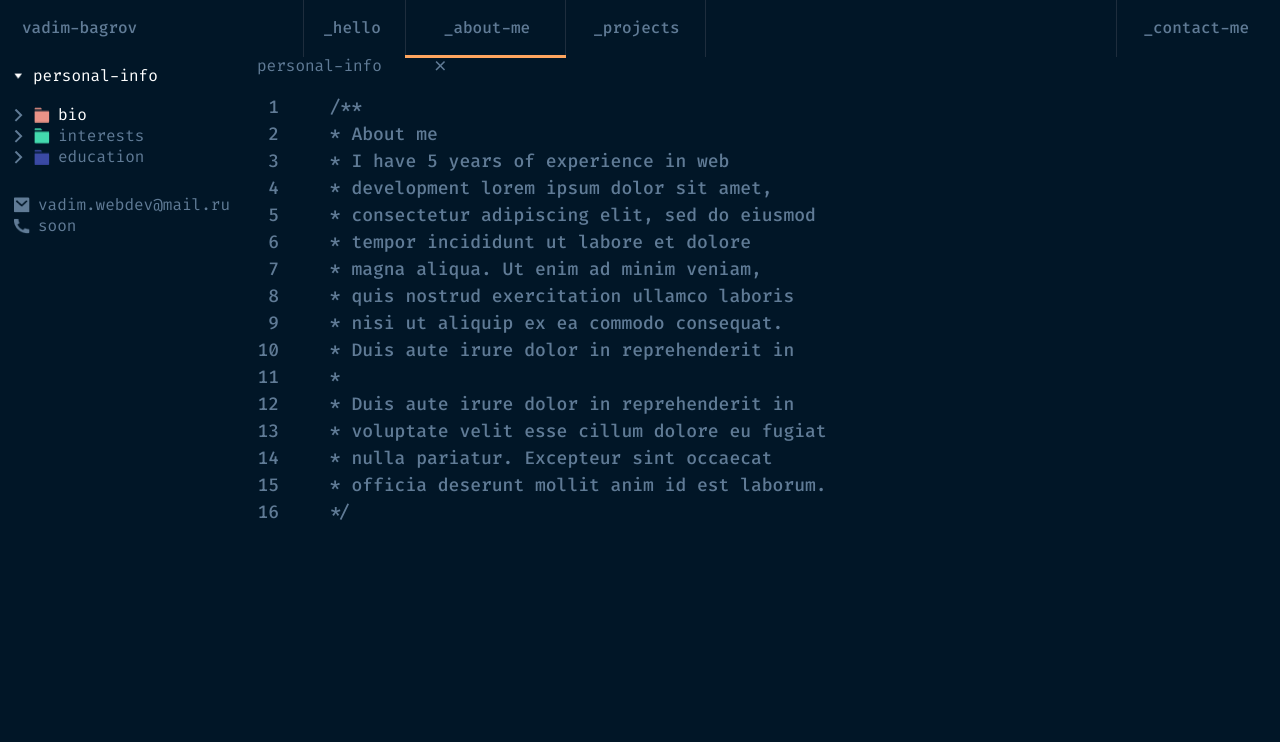
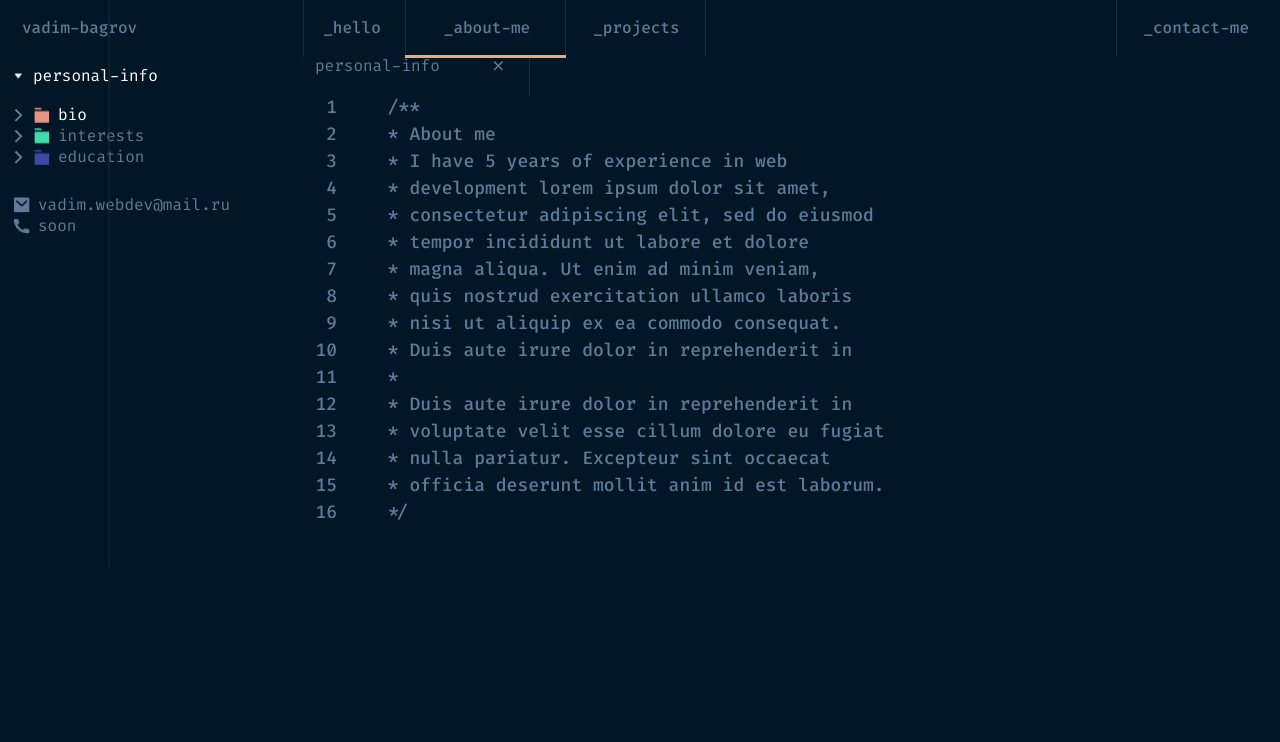
Before and after one commit to VadimBagrov/Portfolio, a plain HTML site: page src/about.html in a window 1280 px wide. Shown: the top 742 px of the page. Drawn offline with Linux system fonts and the light colour scheme.

Commit message:
about me page 80%

```diff
--- a/src/scss/style.scss
+++ b/src/scss/style.scss
@@ -212,7 +212,7 @@
 .main {
     &__leftside {
         margin-left: 14px;
-        width: 243px;
+        width: 301px;
     }
     &__personal-nav{
         padding-top: 10px;
@@ -236,6 +236,25 @@
         font-size: 16px;
         line-height: 21px;
         color: #FFFFFF;
+    }
+    &__personal-text::before {
+        content: "";
+        position: absolute;
+        left: 0;
+        bottom: 873px;
+        width: 100%;
+        height: 1px;
+        background: $line;
+    }
+    &__personal-text::after {
+        content: "";
+        position: absolute;
+        right: 531px;
+        bottom: 873px;
+        width: 100%;
+        height: 1px;
+        background: $line;
+        transform: rotate(90deg);
     }
     &__section {
         display: flex;
@@ -272,6 +291,17 @@
     &__text {
         display: inline;
         margin-right: 49px;
+    }
+    &__text::after {
+        content: "";
+        position: absolute;
+        left: 510px;
+        bottom: 564px;
+        top: 76px;
+        width: 39px;
+        height: 1px;
+        background: $line;
+        transform: rotate(90deg);
     }
     &__close {
         display: inline;
```
Also changed, not shown: src/css/style.css, 1 other file.
